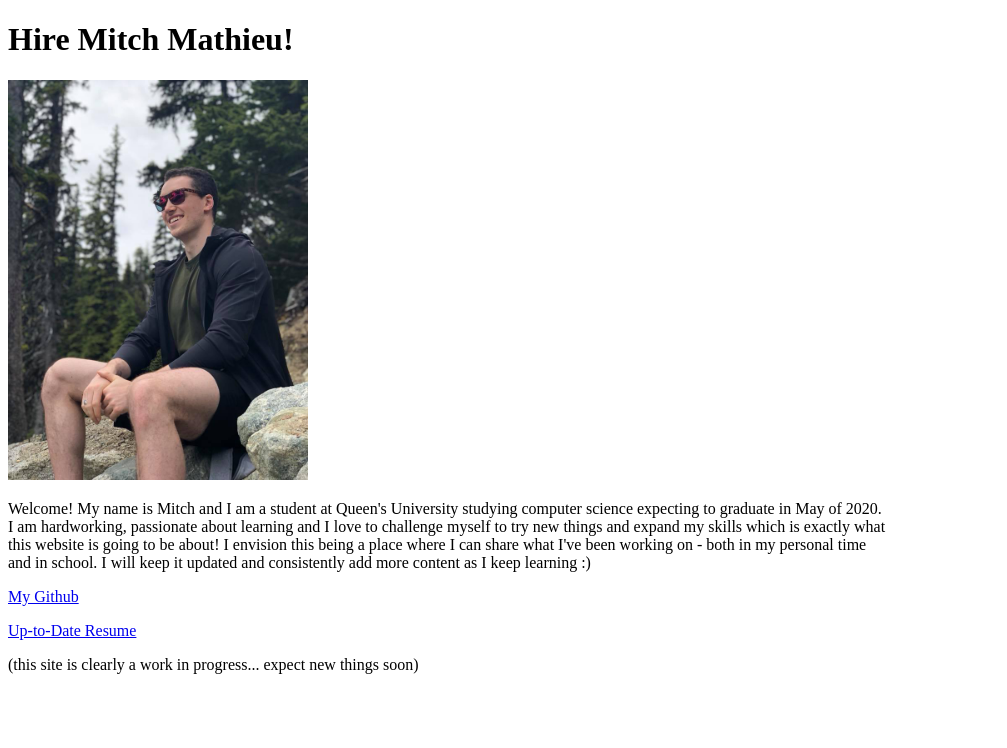
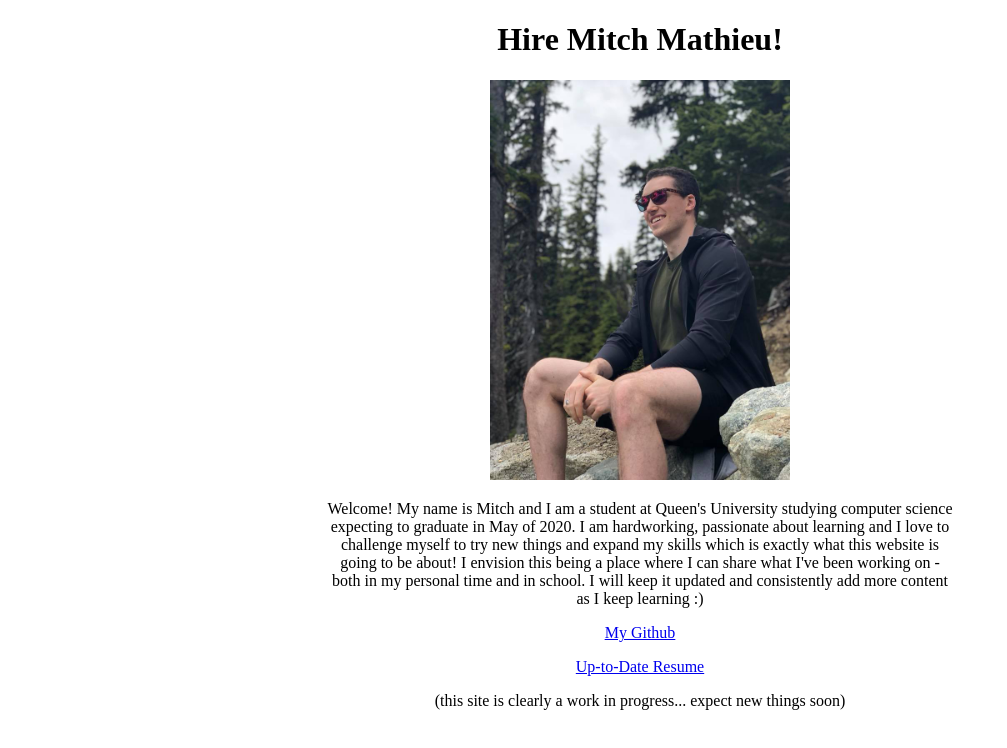
Before and after one commit to MitchMathieu/mitchmathieu.github.io, a plain HTML site: page index.htm in a window 1280 px wide. Shown: the whole page, without its empty margins (0-1007 px from the left). Drawn offline with Linux system fonts and the light colour scheme.

Commit message:
Added CSS file and centered all elements on the page

```diff
--- a/index.htm
+++ b/index.htm
@@ -3,21 +3,24 @@
 <head>
 	<meta charset="UTF-8">
 	<title>Mitch Mathieu</title>
+	<link rel="stylesheet" type="text/css" href="style.css">
 </head>
 <body>
 
 
 <h1>Hire Mitch Mathieu!</h1>
 
-<img src="https://mitchmathieu.github.io/joffre-lake-me.jpg", alt="A picture of me at Joffre Lakes Park in British Columbia", width="300", height="400">
+<div id="aboutMe">
+	<img src="https://mitchmathieu.github.io/joffre-lake-me.jpg", alt="A picture of me at Joffre Lakes Park in British Columbia", width="300", height="400">
 
-<p>Welcome! My name is Mitch and I am a student at Queen's University studying computer science expecting to graduate in May of 2020. <br>I am hardworking, passionate about learning and I love to challenge myself to try new things and expand my skills which is exactly what<br>this website is going to be about! I envision this being a place where I can share what I've been working on - both in my personal time<br>and in school. I will keep it updated and consistently add more content as I keep learning :)</p>
+	<p>Welcome! My name is Mitch and I am a student at Queen's University studying computer science expecting to graduate in May of 2020. I am hardworking, passionate about learning and I love to challenge myself to try new things and expand my skills which is exactly what this website is going to be about! I envision this being a place where I can share what I've been working on - both in my personal time and in school. I will keep it updated and consistently add more content as I keep learning :)</p>
 
 
-<P><a href="https://github.com/MitchMathieu">My Github</a></P>
-<p><a href="https://mitchmathieu.github.io/mitch-mathieu-resume.pdf">Up-to-Date Resume</a></p>
+	<P><a href="https://github.com/MitchMathieu">My Github</a></P>
+	<p><a href="https://mitchmathieu.github.io/mitch-mathieu-resume.pdf">Up-to-Date Resume</a></p>
 
-<p>(this site is clearly a work in progress... expect new things soon)</p>
+	<p>(this site is clearly a work in progress... expect new things soon)</p>
 
+</div>
 </body>
 </html>
--- a/log.txt
+++ b/log.txt
@@ -13,3 +13,9 @@ Jan 14-Jan 24
 Jan 25
 -resized picture of me
 -added page title
+
+Jan 28
+-added CSS!
+-centered all elements on the page (somehow this was more difficult than expected)
+	Centered the image with text-align
+	Centered the paragraph of text by setting width = 50% and L/R margins = 25%
--- /dev/null
+++ b/style.css
@@ -0,0 +1,20 @@
+h1 {
+	text-align: center;
+	/*display: block;*/
+	/*width: 500px;*/
+	/*margin: auto;*/
+	/*margin-right: auto;*/
+}
+
+#aboutMe {
+	text-align: center;
+	/*margin: auto;*/
+	/*margin-left: auto;
+	margin-right: auto;*/
+}
+p {
+	width: 50%;
+	margin-left: 25%;
+	margin-right: 25%;
+	/*background-color: blue;*/
+}
```
